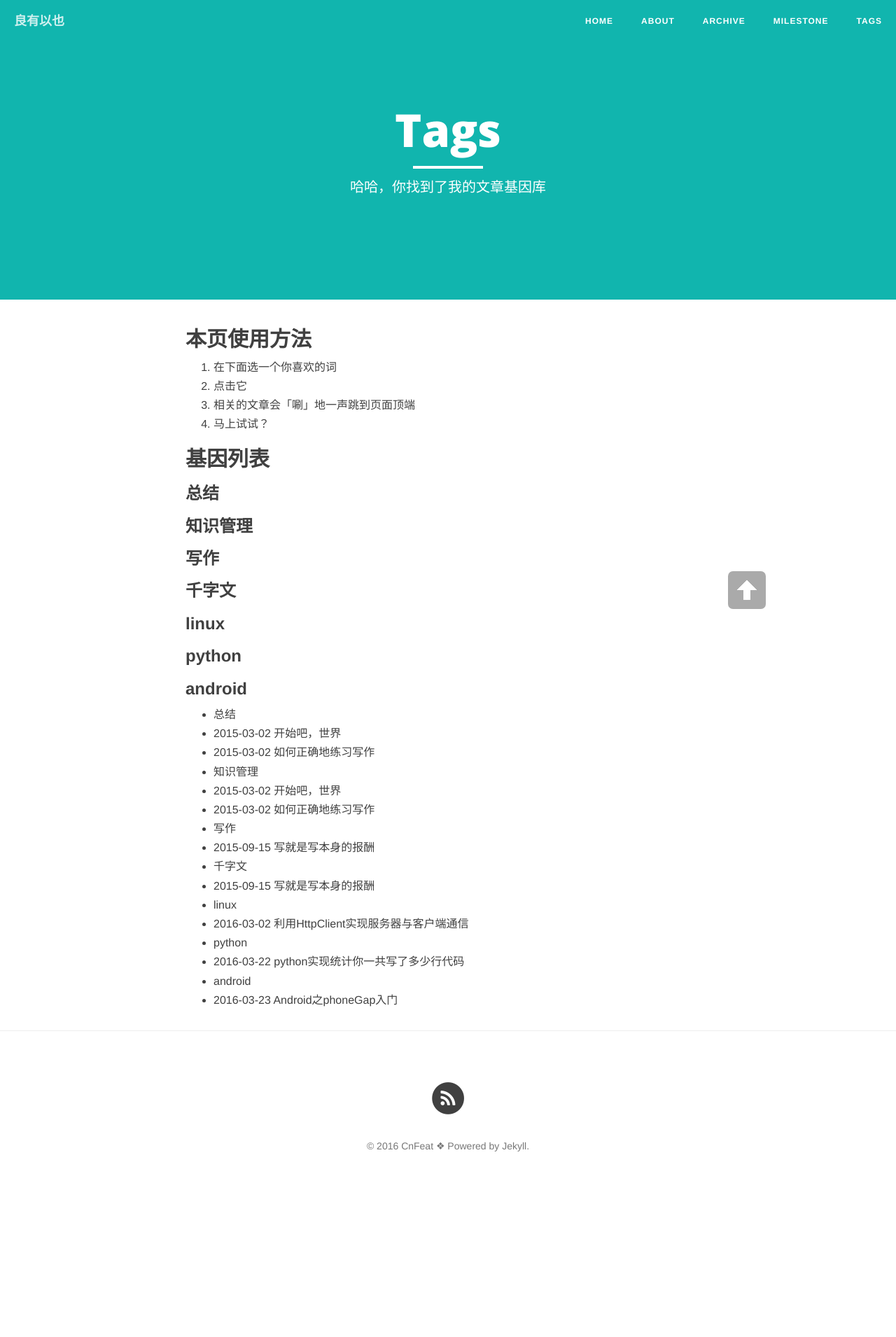
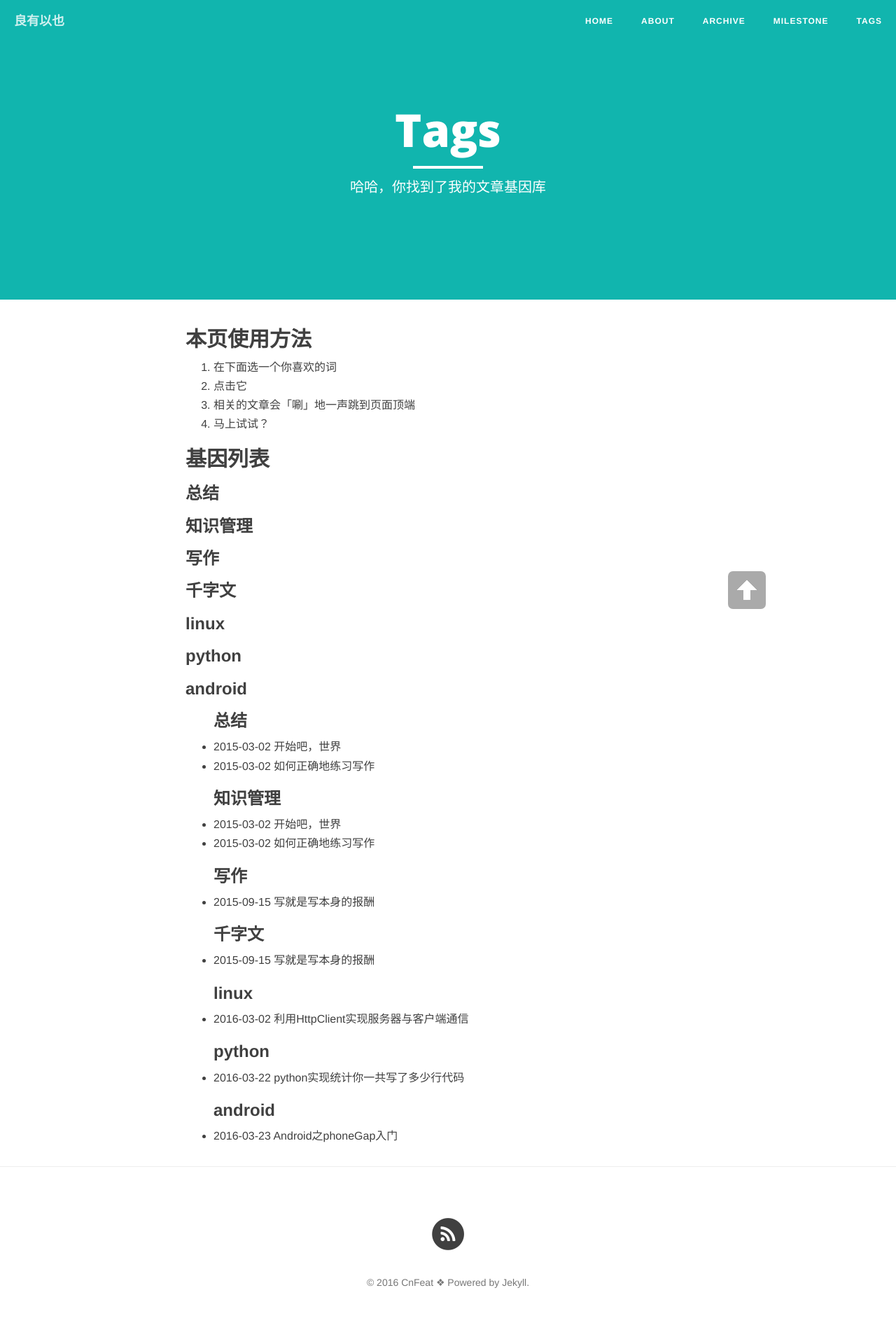
Before and after one commit to whuhan2013/whuhan2013.github.io, a Jekyll site: the page built from tags.md, in a window 1280 px wide. Shown: the whole page at 70% size. Built offline with Jekyll 4.4.1, drawn with Linux system fonts in a browser that asks for light colours; nearby versions of some CDN libraries; library files that are not in the unit come from our copies; before the commit the page ends 1715 px from its top, so only the background shows below that.

Commit message:
Update tags.md

```diff
--- a/tags.md
+++ b/tags.md
@@ -23,7 +23,7 @@
 
 <ul class="listing">
 {% for tag in site.tags %}
-  <li class="listing-seperator" id="{{ tag[0] }}">{{ tag[0] }}</li>
+  <h3 class="listing-seperator" id="{{ tag[0] }}">{{ tag[0] }}</h3>
 {% for post in tag[1] %}
   <li class="listing-item">
   <time datetime="{{ post.date | date:"%Y-%m-%d" }}">{{ post.date | date:"%Y-%m-%d" }}</time>
```
